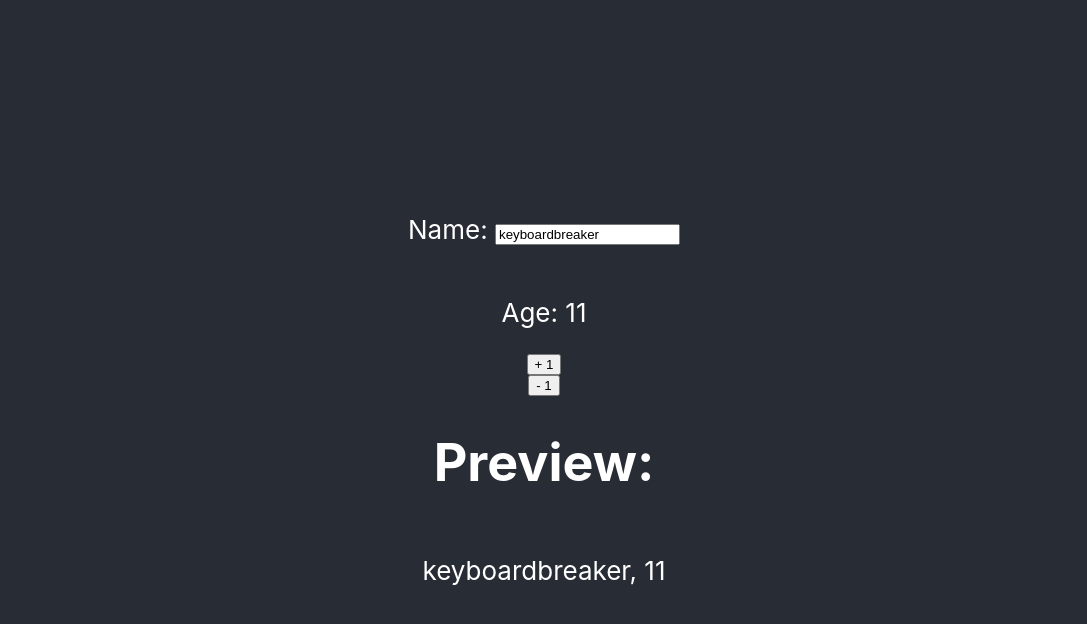
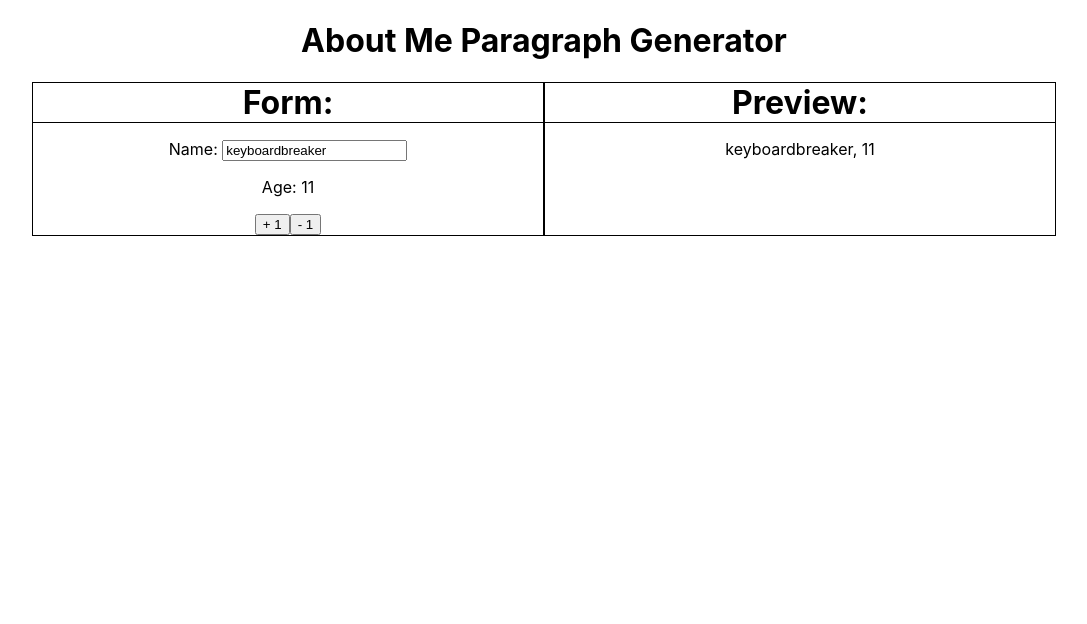
Before and after one commit to keyboardbreaker/reacthookdemo, a React (Create React App) app: page / in a window 1280 px wide. Shown: the top 624 px of the page, without its empty margins (96-1183 px from the left). Built offline with nearby package versions, Linux system fonts and the light colour scheme.

Commit message:
organising basic layout

```diff
--- a/src/App.css
+++ b/src/App.css
@@ -1,32 +1,20 @@
 .App {
   text-align: center;
+
 }
 
-.App-logo {
-  animation: App-logo-spin infinite 20s linear;
-  height: 40vmin;
+.container {
+  display: flex;
+  width: 80%;
+  margin: 0 auto;
 }
 
-.App-header {
-  background-color: #282c34;
-  min-height: 100vh;
-  display: flex;
-  flex-direction: column;
-  align-items: center;
-  justify-content: center;
-  font-size: calc(10px + 2vmin);
-  color: white;
+.column {
+  flex: 1;
+  border: 1px solid black;
 }
 
-.App-link {
-  color: #61dafb;
+.heading {
+  margin:0px;
+  border-bottom: 1px solid black;
 }
-
-@keyframes App-logo-spin {
-  from {
-    transform: rotate(0deg);
-  }
-  to {
-    transform: rotate(360deg);
-  }
-}
--- a/src/App.js
+++ b/src/App.js
@@ -7,14 +7,20 @@ export default () => {
   const [age, setAge] = useState(11);
   return (
       <div className="App">
-        <header className="App-header">
-            <p>Name: <input type="text" value={name} onChange={e => setName(e.target.value)}></input></p>
-            <p>Age: {age}</p>
-            <button onClick={() => {setAge(age + 1)}}>+ 1</button>
-            <button onClick={() => {setAge(age - 1)}}>- 1</button>
-            <h1>Preview:</h1>
-            <p>{name}, {age}</p>
-        </header>
+        <h1>About Me Paragraph Generator</h1>
+        <div className="container">
+            <div className="column">
+              <h1 className="heading">Form:</h1>
+              <p>Name: <input type="text" value={name} onChange={e => setName(e.target.value)}></input></p>
+              <p>Age: {age}</p>
+              <button onClick={() => {setAge(age + 1)}}>+ 1</button>
+              <button onClick={() => {setAge(age - 1)}}>- 1</button>
+            </div>
+            <div className="column">
+              <h1 className="heading">Preview:</h1>
+              <p>{name}, {age}</p>
+            </div>
+        </div>
       </div>
   );
 }
```
